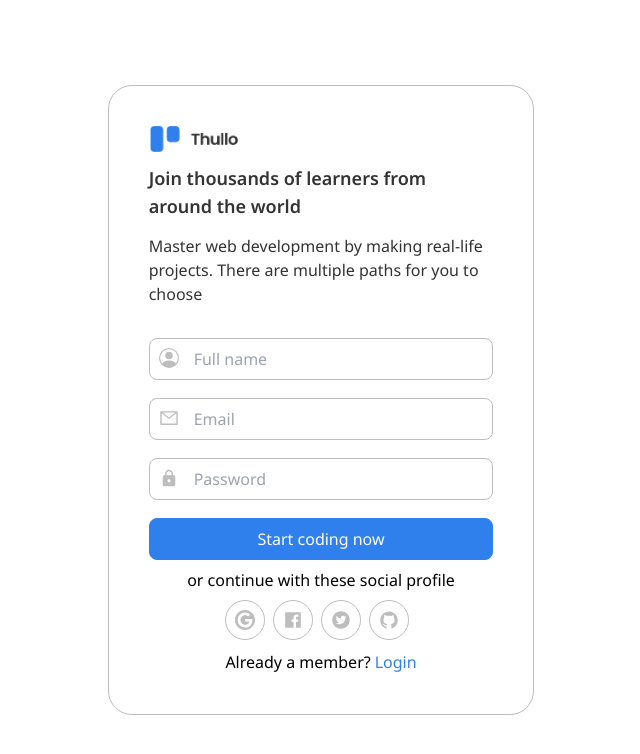
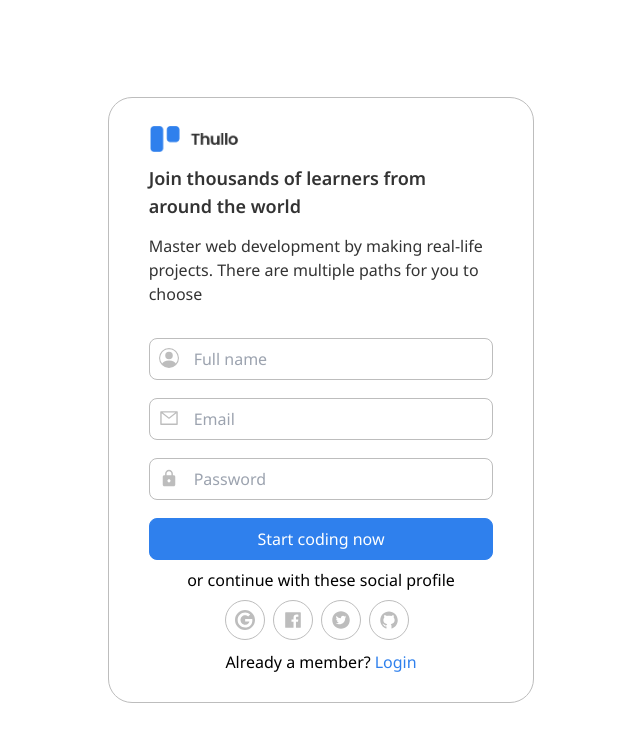
Before and after one commit to whalewalker/thullo-web, a React (Create React App) app: page /sign-up in a window 1280 px wide. Shown: the top 754 px of the page, without its empty margins (319-959 px from the left). Built offline with nearby package versions, Linux system fonts and the light colour scheme.

Commit message:
THULLO-39-Implement-the-login-page: changed the padding of the inner box

```diff
--- a/src/Pages/auth/SignUp.tsx
+++ b/src/Pages/auth/SignUp.tsx
@@ -6,12 +6,15 @@ import ThulloLogo from "../../asset/img/thullo-logo.png";
 function SignUp() {
   return (
     <section className="flex justify-center items-center h-screen">
-      <div className="w-1/3 border border-color-border rounded-3xl p-10 sm:w-full sm:border-0  lg:p-6 md:w-3/5 lg:w-1/2 xl:w-2/5">
-        <img src={ThulloLogo} alt="thullo-logo" className="w-24 pb-3 cursor-pointer"/>
+      <div className="w-1/3 border border-color-border rounded-3xl px-10 py-7 sm:w-full sm:border-0  lg:p-6 md:w-3/5 lg:w-1/2 xl:w-2/5">
+        <img
+          src={ThulloLogo}
+          alt="thullo-logo"
+          className="w-24 pb-3 cursor-pointer"
+        />
         <div className="text-left text-text-p-color">
           <h2 className=" text-lg font-semibold">
-            Join thousands of learners from
-            around the world
+            Join thousands of learners from around the world
           </h2>
           <p className="my-3.5 text-base text-left">
             Master web development by making real-life projects. There are
```
